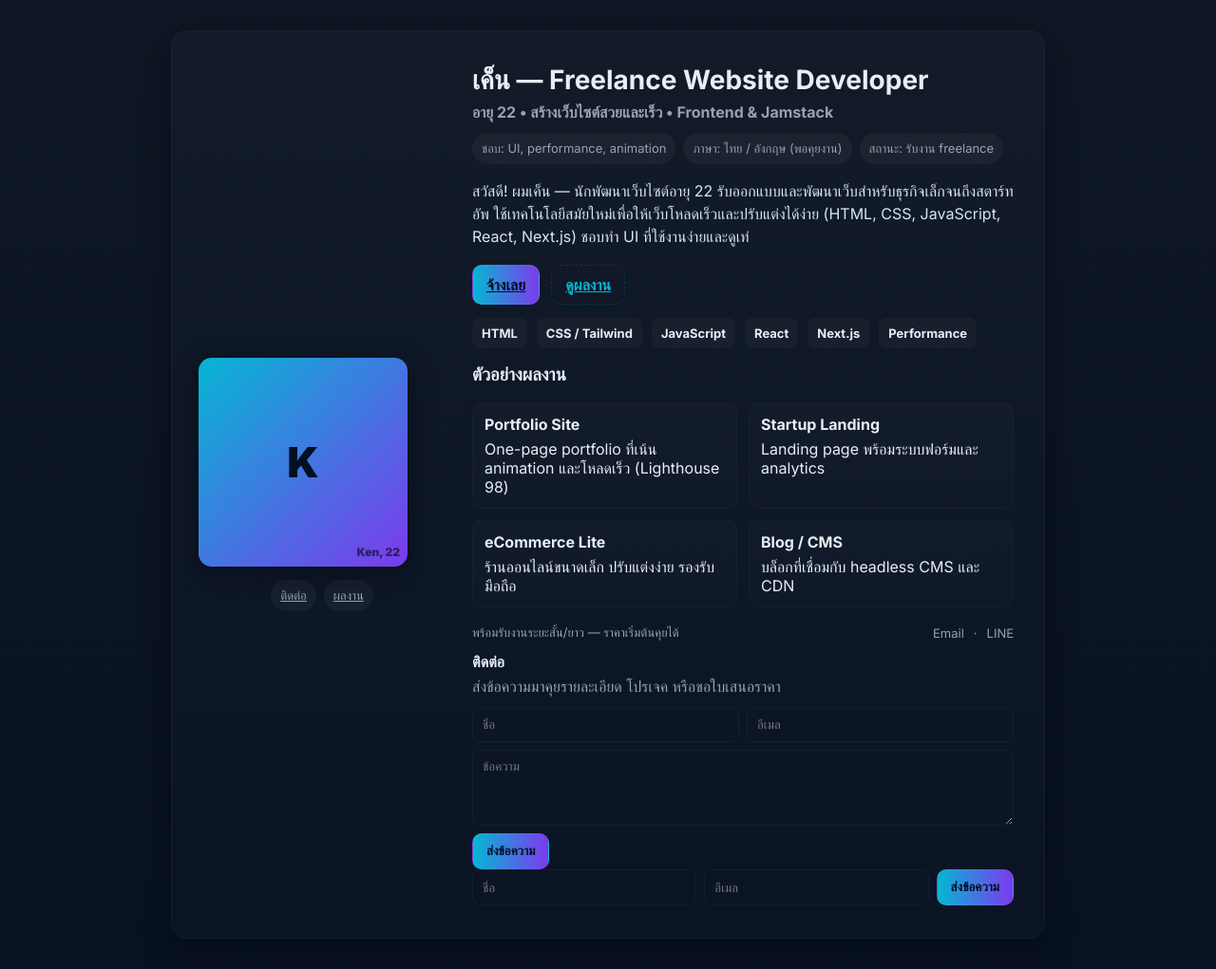
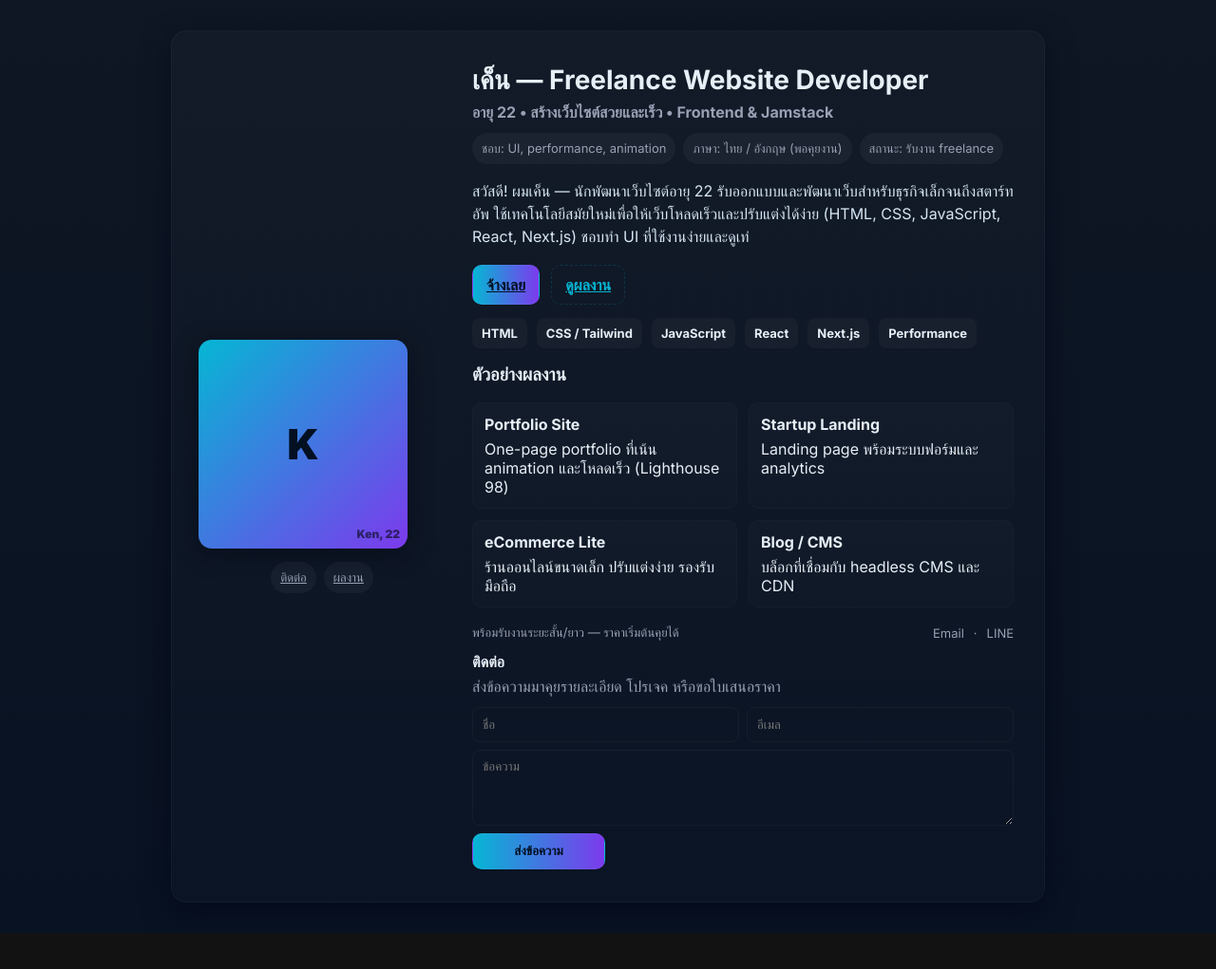
Before and after one commit to Kenjiiiii168/Profile1, a plain HTML site: page index.html in a window 1280 px wide. Shown: the whole page at 95% size. After the commit the page ends 983 px from the top, so only its background shows below. Drawn offline with nearby package versions, Linux system fonts and the light colour scheme.

Commit message:
Update index.html

```diff
--- a/index.html
+++ b/index.html
@@ -138,14 +138,10 @@
       style="flex:1; padding:10px; border-radius:8px; background:transparent; border:1px solid rgba(255,255,255,0.04); color:inherit">
     <textarea name="message" aria-label="ข้อความ" placeholder="ข้อความ" required
       style="flex-basis: 100%; padding:10px; border-radius:8px; background:transparent; border:1px solid rgba(255,255,255,0.04); color:inherit; min-height:80px;"></textarea>
-  <button class="btn btn-primary" type="submit">ส่งข้อความ</button>
-</form>
-        <form onsubmit="alert('ส่งข้อความ (จำลอง) — แก้เป็นลิงก์จริงได้'); return false;" style="display:flex; gap:8px; flex-wrap:wrap">
-          <input aria-label="ชื่อ" placeholder="ชื่อ" required style="flex:1; padding:10px; border-radius:8px; background:transparent; border:1px solid rgba(255,255,255,0.04); color:inherit">
-          <input aria-label="อีเมล" placeholder="อีเมล" required style="flex:1; padding:10px; border-radius:8px; background:transparent; border:1px solid rgba(255,255,255,0.04); color:inherit">
-          <button class="btn btn-primary" type="submit">ส่งข้อความ</button>
+    <button class="btn btn-primary" type="submit" style="flex-basis: 100%; max-width: 140px;">ส่งข้อความ</button>
   </form>
 </section>
+
 
     </div>
   </main>
```
Lines whose indentation alone changed are shown as unchanged.
